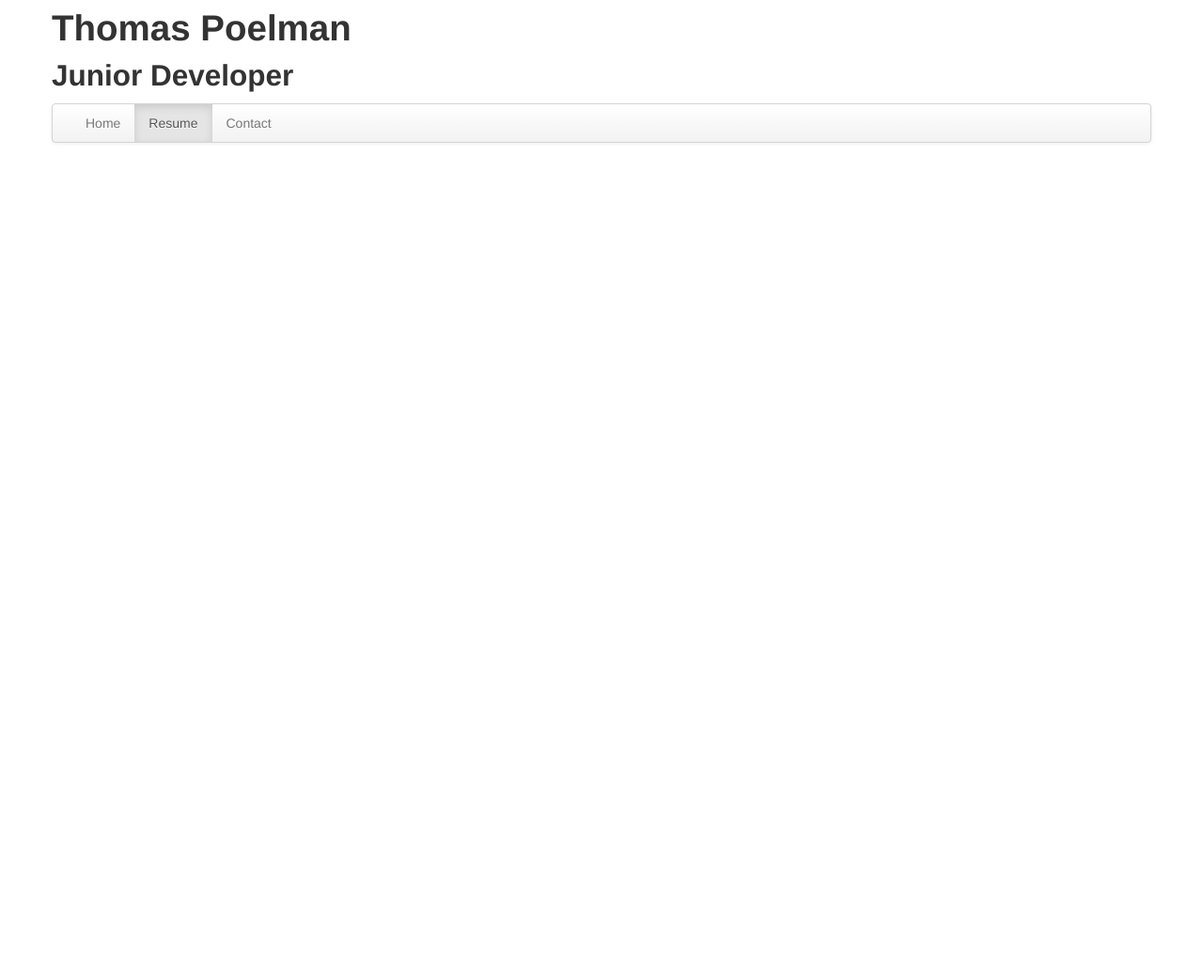
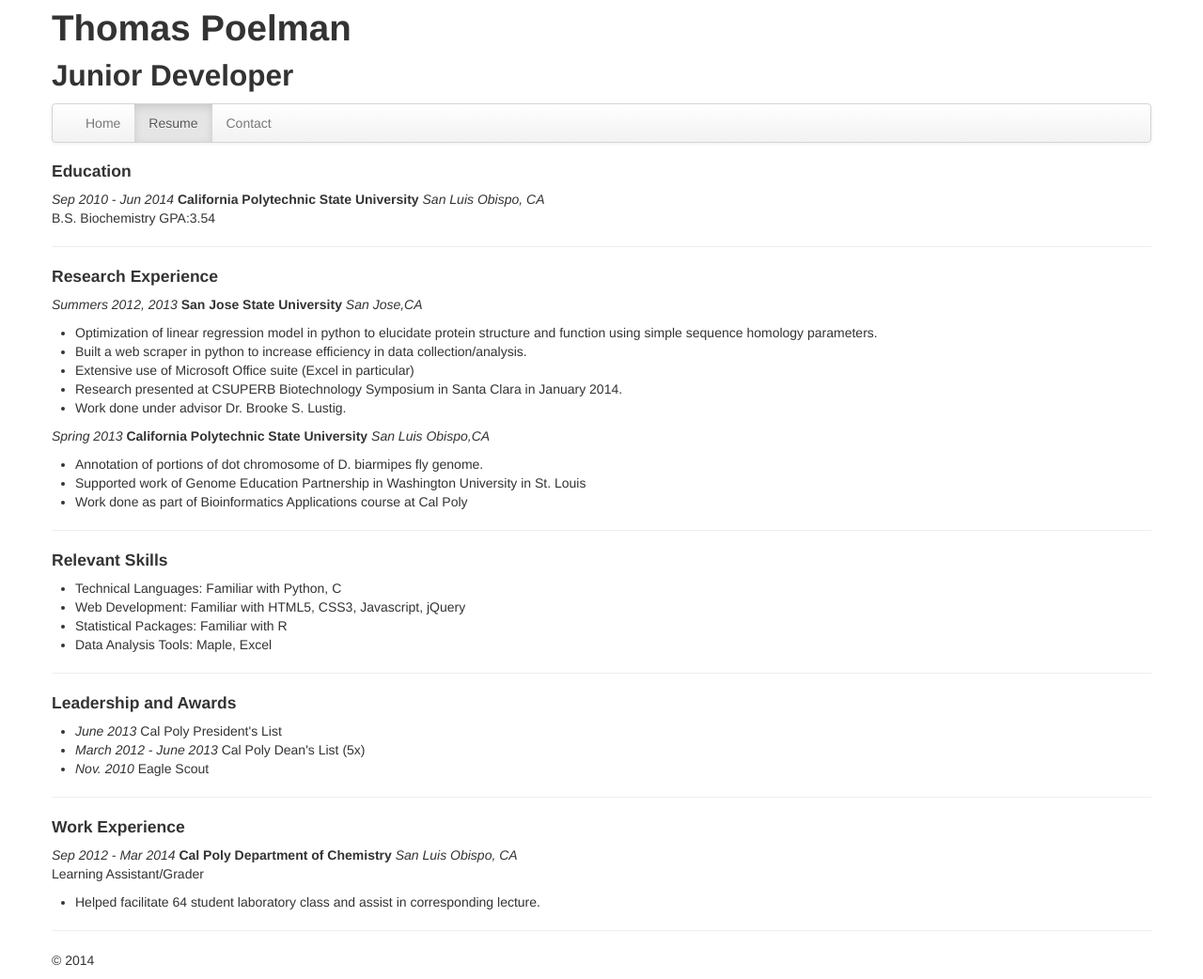
Before and after one commit to pues/Portfolio, a plain HTML site: page resume.html in a window 1280 px wide. Shown: the whole page at 94% size. Before the commit the page ends 800 px from the top, so only its background shows below. Drawn offline with Linux system fonts and the light colour scheme.

Commit message:
Updated html files

```diff
--- a/resume.html
+++ b/resume.html
@@ -23,6 +23,50 @@
 					</div>
 				</div>
 			</div>
+			<h4>Education </h4>
+			<p><i>Sep 2010 - Jun 2014</i> <b>California Polytechnic State University</b> <i>San Luis Obispo, CA</i> <br>
+			B.S. Biochemistry GPA:3.54</p>
+			<hr>
+			<h4> Research Experience</h4>
+			<p><i>Summers 2012, 2013</i> <b>San Jose State University</b> <i>San Jose,CA</i></p>
+			<ul>
+				<li>Optimization of linear regression model in python to elucidate protein structure and function using simple sequence homology parameters.</li>
+				<li>Built a web scraper in python to increase efficiency in data collection/analysis.</li>
+				<li>Extensive use of Microsoft Office suite (Excel in particular) </li>
+				<li>Research presented at CSUPERB Biotechnology Symposium in Santa Clara in January 2014. </li>
+				<li>Work done under advisor Dr. Brooke S. Lustig.</li>
+			</ul>
+			<p><i>Spring 2013</i> <b>California Polytechnic State University</b> <i>San Luis Obispo,CA</i></p>
+			<ul>
+				<li>Annotation of portions of dot chromosome of D. biarmipes fly genome.</li>
+				<li>Supported work of Genome Education Partnership in Washington University in St. Louis</li>
+				<li>Work done as part of Bioinformatics Applications course at Cal Poly</li>
+			</ul>
+			<hr>
+			<h4>Relevant Skills</h4>
+			<ul>
+				<li>Technical Languages: Familiar with Python, C</li>
+				<li>Web Development: Familiar with HTML5, CSS3, Javascript, jQuery</li>
+				<li>Statistical Packages: Familiar with R</li>
+				<li>Data Analysis Tools: Maple, Excel</li>
+			</ul>
+			<hr>
+			<h4>Leadership and Awards</h4>
+			<ul>
+				<li><i>June 2013</i> Cal Poly President's List</li>
+				<li><i>March 2012 - June 2013</i> Cal Poly Dean's List (5x)</li>
+				<li><i>Nov. 2010</i> Eagle Scout</li>
+			</ul>
+			<hr>
+			<h4>Work Experience</h4>
+			<p><i>Sep 2012 - Mar 2014</i> <b>Cal Poly Department of Chemistry</b> <i>San Luis Obispo, CA</i><br>Learning Assistant/Grader</p>
+			<ul>
+				<li>Helped facilitate 64 student laboratory class and assist in corresponding lecture. </li>
+			</ul>
+			<hr>
+			<div class = "footer">
+				<p>&copy; 2014</p>
+			</div>
 		</div>
 
 	</body>
```
Also changed, not shown: contact.html (+18 -0 lines), index.html (+1 -1 lines). Lines whose indentation alone changed are shown as unchanged.
